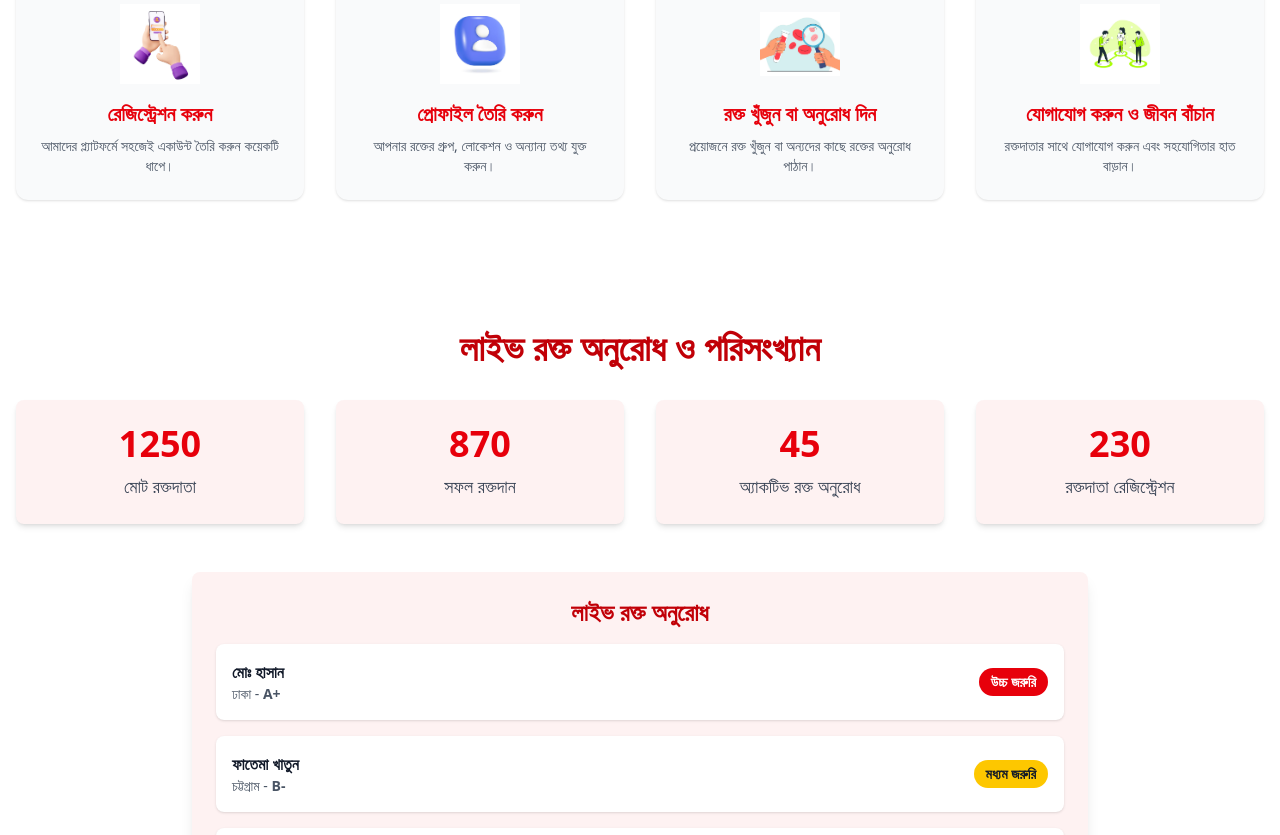
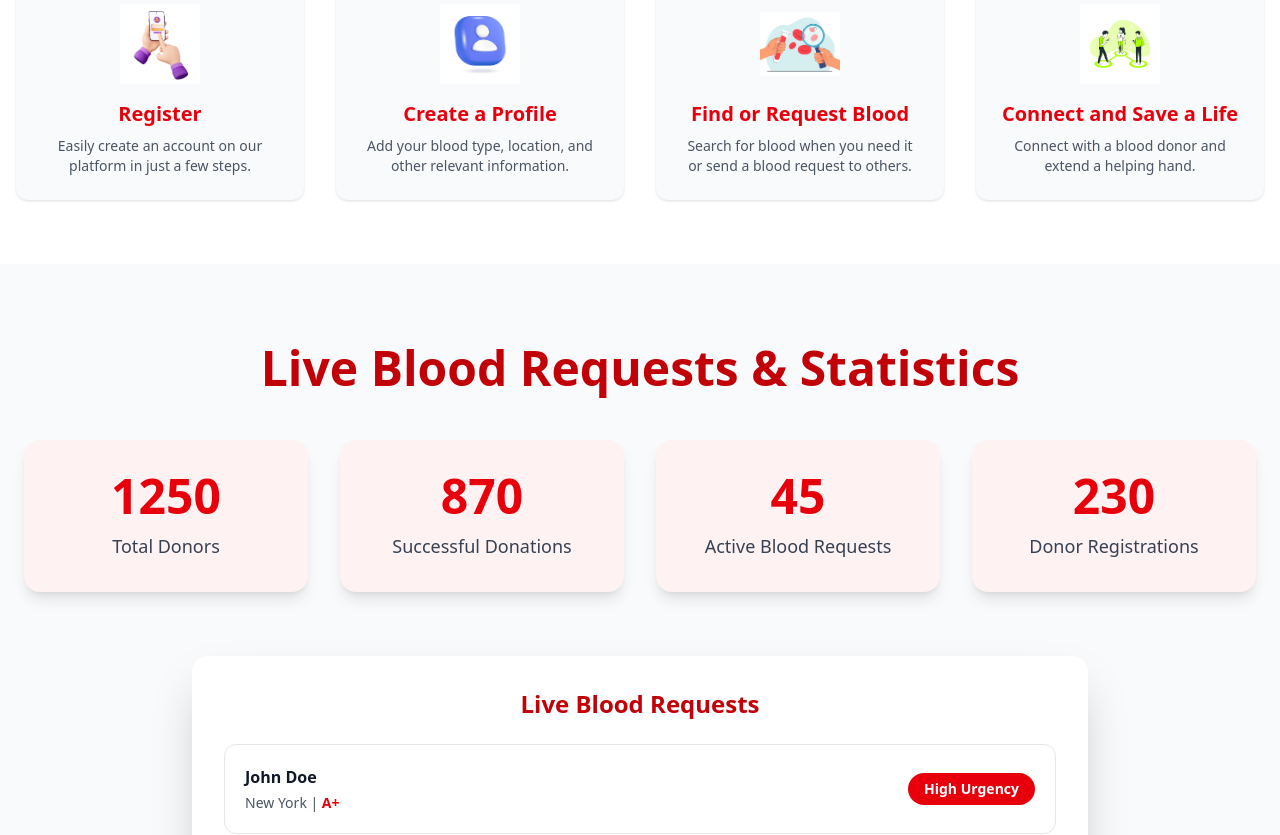
Before and after one commit to alaminislam34/Blood-Donate, a Next.js app: page / in a window 1280 px wide. Shown: the part 1720-2555 px from the top of the page. Built offline with nearby package versions, Linux system fonts and the light colour scheme.

Commit message:
update live blood donate request

```diff
--- a/src/app/components/HomeSection/HowItWork/HowItWork.tsx
+++ b/src/app/components/HomeSection/HowItWork/HowItWork.tsx
@@ -1,28 +1,28 @@
 "use client";
 
-import { motion } from "motion/react";
+import { motion } from "framer-motion";
 import Image from "next/image";
 
 export default function HowItWorksSection() {
   const steps = [
     {
-      title: "রেজিস্ট্রেশন করুন",
-      description: "আমাদের প্ল্যাটফর্মে সহজেই একাউন্ট তৈরি করুন কয়েকটি ধাপে।",
+      title: "Register",
+      description: "Easily create an account on our platform in just a few steps.",
       icon: "/icons/register.png",
     },
     {
-      title: "প্রোফাইল তৈরি করুন",
-      description: "আপনার রক্তের গ্রুপ, লোকেশন ও অন্যান্য তথ্য যুক্ত করুন।",
+      title: "Create a Profile",
+      description: "Add your blood type, location, and other relevant information.",
       icon: "/icons/profile.png",
     },
     {
-      title: "রক্ত খুঁজুন বা অনুরোধ দিন",
-      description: "প্রয়োজনে রক্ত খুঁজুন বা অন্যদের কাছে রক্তের অনুরোধ পাঠান।",
+      title: "Find or Request Blood",
+      description: "Search for blood when you need it or send a blood request to others.",
       icon: "/icons/search.png",
     },
     {
-      title: "যোগাযোগ করুন ও জীবন বাঁচান",
-      description: "রক্তদাতার সাথে যোগাযোগ করুন এবং সহযোগিতার হাত বাড়ান।",
+      title: "Connect and Save a Life",
+      description: "Connect with a blood donor and extend a helping hand.",
       icon: "/icons/connect.png",
     },
   ];
@@ -36,7 +36,7 @@ export default function HowItWorksSection() {
           whileInView={{ opacity: 1, y: 0 }}
           transition={{ duration: 0.6 }}
         >
-          কিভাবে কাজ করে?
+          How It Works
         </motion.h2>
         <motion.p
           className="text-gray-600 max-w-2xl mx-auto mb-12"
@@ -44,8 +44,7 @@ export default function HowItWorksSection() {
           whileInView={{ opacity: 1 }}
           transition={{ delay: 0.2, duration: 0.6 }}
         >
-          মাত্র কয়েকটি ধাপে আপনি আমাদের প্ল্যাটফর্ম ব্যবহার করে রক্ত দিতে বা
-          নিতে পারবেন।
+          You can use our platform to donate or receive blood in just a few simple steps.
         </motion.p>
 
         <div className="grid grid-cols-1 sm:grid-cols-2 lg:grid-cols-4 gap-8">
--- a/src/app/components/HomeSection/LiveRequestStats/LiveRequestStats.tsx
+++ b/src/app/components/HomeSection/LiveRequestStats/LiveRequestStats.tsx
@@ -1,98 +1,114 @@
 "use client";
 
-import { motion } from "motion/react";
+import { motion } from "framer-motion";
 
 export default function LiveRequestsStats() {
-  // সিম্পল স্ট্যাটিক ডাটা, তুমি চাইলে API থেকেও নিয়ে আসতে পারো
+  // Static data for demonstration. This can be fetched from an API.
   const stats = [
-    { label: "মোট রক্তদাতা", value: 1250 },
-    { label: "সফল রক্তদান", value: 870 },
-    { label: "অ্যাকটিভ রক্ত অনুরোধ", value: 45 },
-    { label: "রক্তদাতা রেজিস্ট্রেশন", value: 230 },
+    { label: "Total Donors", value: 1250 },
+    { label: "Successful Donations", value: 870 },
+    { label: "Active Blood Requests", value: 45 },
+    { label: "Donor Registrations", value: 230 },
   ];
 
-  // লাইভ রিকোয়েস্টের জন্য ডামি লিস্ট
+  // Dummy data for live requests.
   const liveRequests = [
-    { name: "মোঃ হাসান", bloodGroup: "A+", location: "ঢাকা", urgency: "উচ্চ" },
+    { name: "John Doe", bloodGroup: "A+", location: "New York", urgency: "High" },
     {
-      name: "ফাতেমা খাতুন",
+      name: "Jane Smith",
       bloodGroup: "B-",
-      location: "চট্টগ্রাম",
-      urgency: "মধ্যম",
+      location: "London",
+      urgency: "Medium",
     },
     {
-      name: "রাহুল সিকদার",
+      name: "Sam Wilson",
       bloodGroup: "O+",
-      location: "রাজশাহী",
-      urgency: "উচ্চ",
+      location: "Chicago",
+      urgency: "High",
     },
   ];
 
+  const statVariants = {
+    hidden: { opacity: 0, y: 40 },
+    visible: { opacity: 1, y: 0, transition: { duration: 0.7 } },
+  };
+
+  const requestListVariants = {
+    hidden: { opacity: 0, scaleY: 0.9 },
+    visible: { opacity: 1, scaleY: 1, transition: { duration: 0.8, ease: "easeOut" } },
+  };
+
   return (
-    <section className="py-16 bg-white">
-      <div className="max-w-7xl mx-auto px-4">
+    <section className="py-20 bg-gray-50">
+      <div className="max-w-7xl mx-auto px-6">
         <motion.h2
-          className="text-3xl md:text-4xl font-bold text-red-700 mb-8 text-center"
-          initial={{ opacity: 0, y: -30 }}
+          className="text-4xl md:text-5xl font-extrabold text-center text-red-700 mb-12"
+          initial={{ opacity: 0, y: -20 }}
           whileInView={{ opacity: 1, y: 0 }}
-          transition={{ duration: 0.7 }}
+          transition={{ duration: 0.8 }}
+          viewport={{ once: true }}
         >
-          লাইভ রক্ত অনুরোধ ও পরিসংখ্যান
+          Live Blood Requests & Statistics
         </motion.h2>
 
-        {/* Stats */}
-        <div className="grid grid-cols-2 md:grid-cols-4 gap-8 mb-12 text-center">
+        {/* Stats Section */}
+        <div className="grid grid-cols-2 md:grid-cols-4 gap-8 mb-16 text-center">
           {stats.map((stat, index) => (
             <motion.div
               key={index}
-              className="bg-red-50 p-6 rounded-lg shadow-md"
-              initial={{ opacity: 0, y: 40 }}
-              whileInView={{ opacity: 1, y: 0 }}
-              transition={{ delay: 0.2 * index, duration: 0.7 }}
+              className="bg-red-50 p-8 rounded-2xl shadow-lg hover:shadow-xl transition-all duration-300 transform hover:-translate-y-2"
+              variants={statVariants}
+              initial="hidden"
+              whileInView="visible"
+              viewport={{ once: true, amount: 0.5 }}
+              transition={{ delay: 0.2 * index }}
             >
-              <p className="text-4xl font-extrabold text-red-600">
+              <p className="text-5xl font-extrabold text-red-600">
                 {stat.value}
               </p>
-              <p className="mt-2 text-lg font-medium text-gray-700">
+              <p className="mt-3 text-lg font-medium text-gray-700">
                 {stat.label}
               </p>
             </motion.div>
           ))}
         </div>
 
-        {/* Live Requests */}
+        {/* Live Requests Section */}
         <motion.div
-          className="max-w-4xl mx-auto bg-red-50 rounded-lg shadow-lg p-6"
-          initial={{ opacity: 0 }}
-          whileInView={{ opacity: 1 }}
-          transition={{ duration: 0.7 }}
+          className="max-w-4xl mx-auto bg-white rounded-2xl shadow-2xl p-8"
+          variants={requestListVariants}
+          initial="hidden"
+          whileInView="visible"
+          viewport={{ once: true }}
         >
-          <h3 className="text-2xl font-semibold text-red-700 mb-4 text-center">
-            লাইভ রক্ত অনুরোধ
+          <h3 className="text-2xl font-bold text-red-700 mb-6 text-center">
+            Live Blood Requests
           </h3>
           <ul className="space-y-4">
             {liveRequests.map((req, i) => (
               <li
                 key={i}
-                className="flex justify-between items-center bg-white p-4 rounded-lg shadow hover:shadow-lg transition"
+                className="flex items-center justify-between p-5 rounded-xl border border-gray-200 transition-all duration-300 hover:bg-gray-100"
               >
                 <div>
                   <p className="font-semibold text-gray-900">{req.name}</p>
-                  <p className="text-sm text-gray-600">
-                    {req.location} -{" "}
-                    <span className="font-bold">{req.bloodGroup}</span>
+                  <p className="text-sm text-gray-600 mt-1">
+                    {req.location} |{" "}
+                    <span className="font-bold text-red-600">
+                      {req.bloodGroup}
+                    </span>
                   </p>
                 </div>
                 <span
-                  className={`px-3 py-1 rounded-full text-sm font-semibold ${
-                    req.urgency === "উচ্চ"
-                      ? "bg-red-600 text-white"
-                      : req.urgency === "মধ্যম"
-                      ? "bg-yellow-400 text-gray-900"
-                      : "bg-gray-300 text-gray-700"
+                  className={`px-4 py-1.5 rounded-full text-sm font-semibold text-white ${
+                    req.urgency === "High"
+                      ? "bg-red-600"
+                      : req.urgency === "Medium"
+                      ? "bg-yellow-500"
+                      : "bg-gray-400"
                   }`}
                 >
-                  {req.urgency} জরুরি
+                  {req.urgency} Urgency
                 </span>
               </li>
             ))}
```
